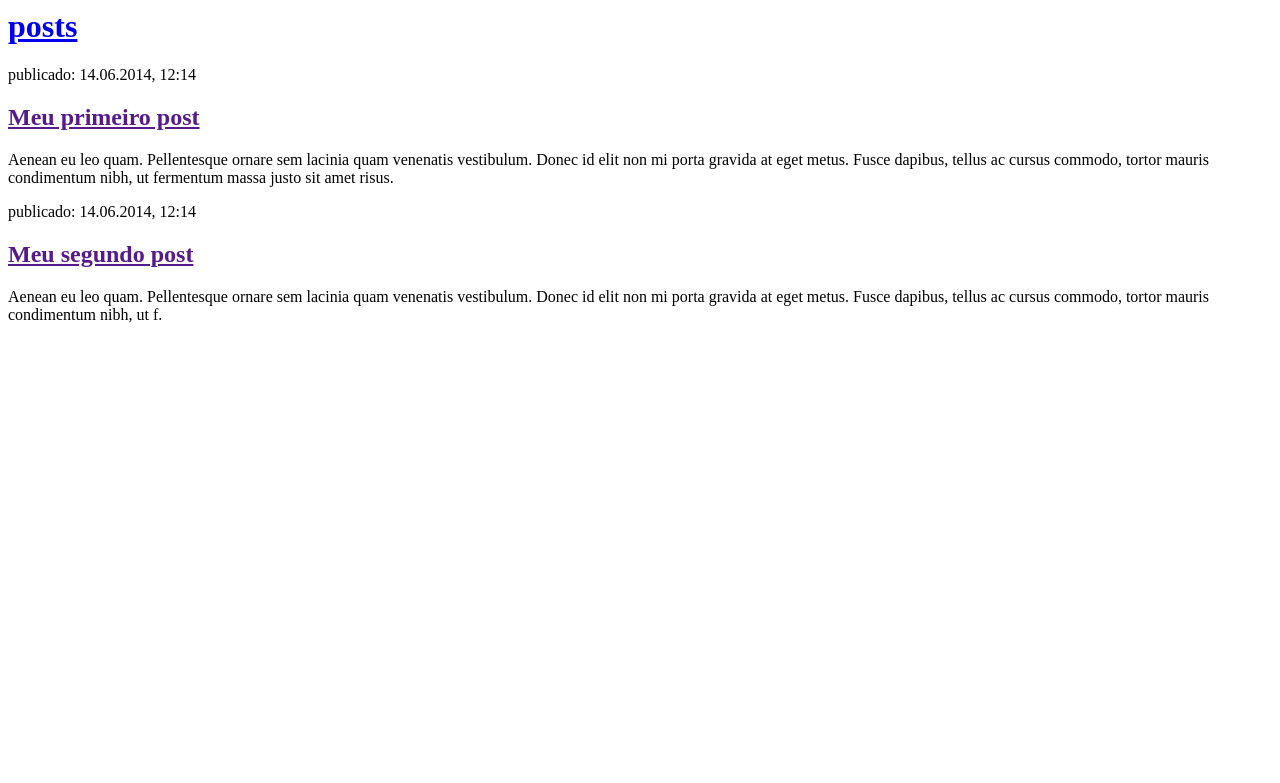
After one commit to sbrj/site_eventos, a Django app: page /posts/ in a window 1280 px wide. The commit adds this page. Shown: the top 783 px of the page. Run offline with Django 3.2, Linux system fonts and the light colour scheme.

Commit message:
Alteracao para pagina de blog

```diff
--- a/contas/templates/base.html
+++ b/contas/templates/base.html
@@ -26,7 +26,7 @@
                                 <a class="nav-link" href="{% url 'todos_eventos' %}">Eventos</a>
                         </li>
                         <li class="nav-item">
-                                <a class="nav-link" href="/home">Sobre nós</a>
+                                <a class="nav-link" href="/posts">Posts</a>
                         </li>
                     </ul>
                 </div>
--- /dev/null
+++ b/contas/templates/contas/postagens.html
@@ -0,0 +1,22 @@
+<html>
+    <head>
+        <title>Posts</title>
+    </head>
+    <body>
+        <div>
+            <h1><a href="/postagens">posts</a></h1>
+        </div>
+
+        <div>
+            <p>publicado: 14.06.2014, 12:14</p>
+            <h2><a href="">Meu primeiro post</a></h2>
+            <p>Aenean eu leo quam. Pellentesque ornare sem lacinia quam venenatis vestibulum. Donec id elit non mi porta gravida at eget metus. Fusce dapibus, tellus ac cursus commodo, tortor mauris condimentum nibh, ut fermentum massa justo sit amet risus.</p>
+        </div>
+
+        <div>
+            <p>publicado: 14.06.2014, 12:14</p>
+            <h2><a href="">Meu segundo post</a></h2>
+            <p>Aenean eu leo quam. Pellentesque ornare sem lacinia quam venenatis vestibulum. Donec id elit non mi porta gravida at eget metus. Fusce dapibus, tellus ac cursus commodo, tortor mauris condimentum nibh, ut f.</p>
+        </div>
+    </body>
+</html>
--- a/contas/views.py
+++ b/contas/views.py
@@ -49,3 +49,6 @@ def listagem(request):
         return redirect('todos_eventos')
     data['email_html'] = email_form
     return render(request, 'contas/listagem.html', data)
+
+def postagens(request):
+    return render(request, 'contas/postagens.html', {})
--- a/controle_gastos/urls.py
+++ b/controle_gastos/urls.py
@@ -23,5 +23,6 @@ urlpatterns = [
     path('novo/', novo_evento, name='novo_even'),
     path('update/<int:id>/', update, name='atualizar'),
     path('delete/<int:id>/', delete, name='deletar'),
+    path('posts/', postagens, name='postagens'),
     path('home/', home),
 ]
```
